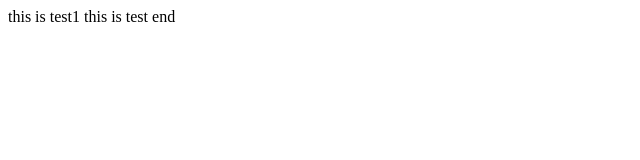
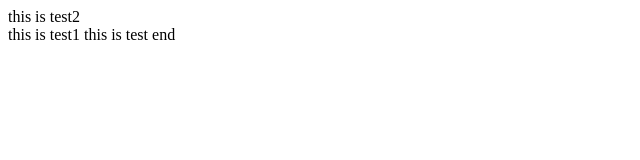
Before and after one commit to sachinsgoyal/Yuvango, a plain HTML site: page 14.html in a window 1280 px wide. Shown: the whole page, without its empty margins (0-640 px from the left). Drawn offline with Linux system fonts and the light colour scheme.

Commit message:
Update 14.html

```diff
--- a/14.html
+++ b/14.html
@@ -1,7 +1,7 @@
 <!DOCTYPE html>
 <html>
 <body>
-
+   <label>this is test2</label>
 <form>
   <label>this is test1</label>
   <script src="https://checkout.razorpay.com/v1/payment-button.js" data-payment_button_id="pl_KRC2gI7woIgK1p">
```
